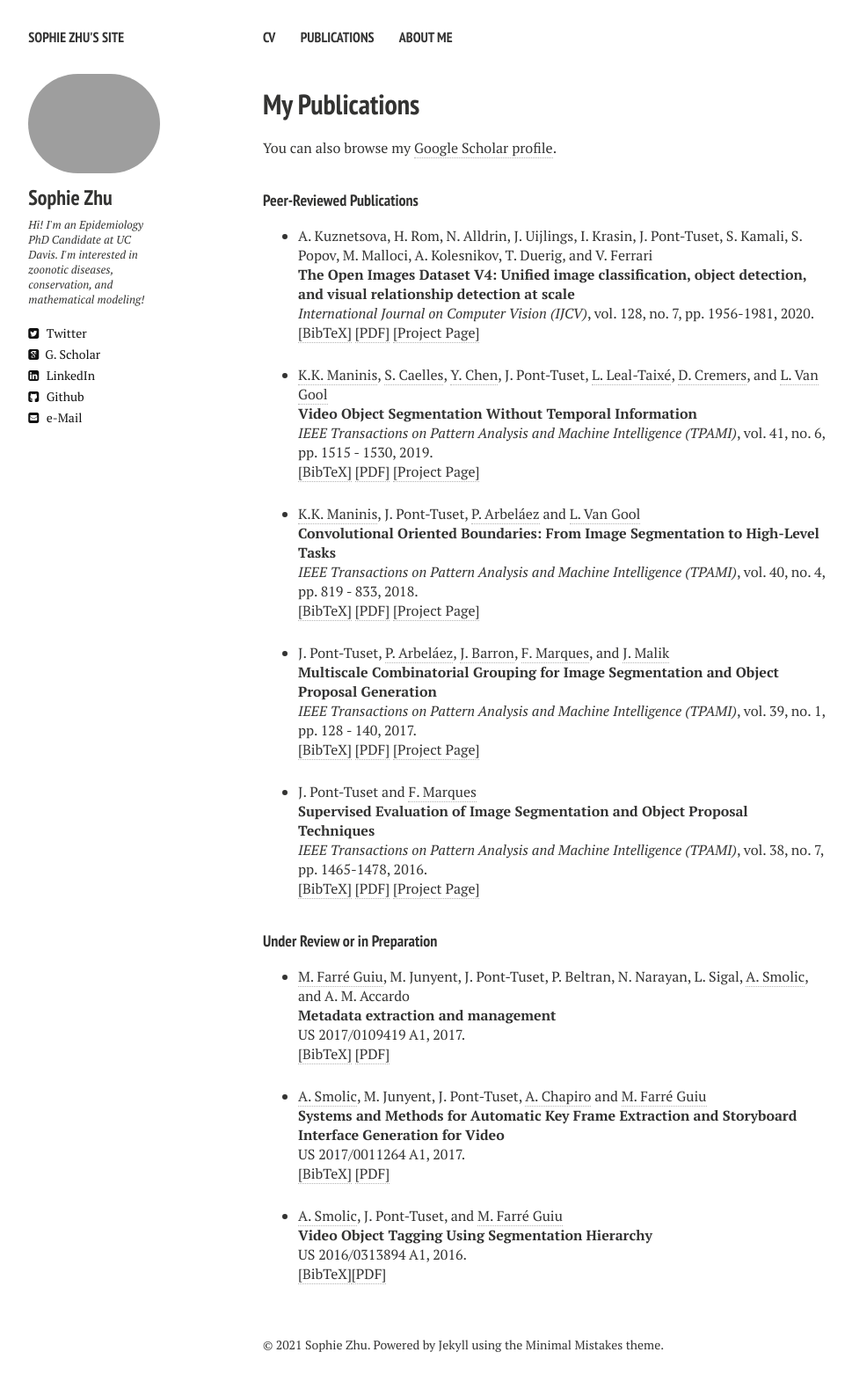
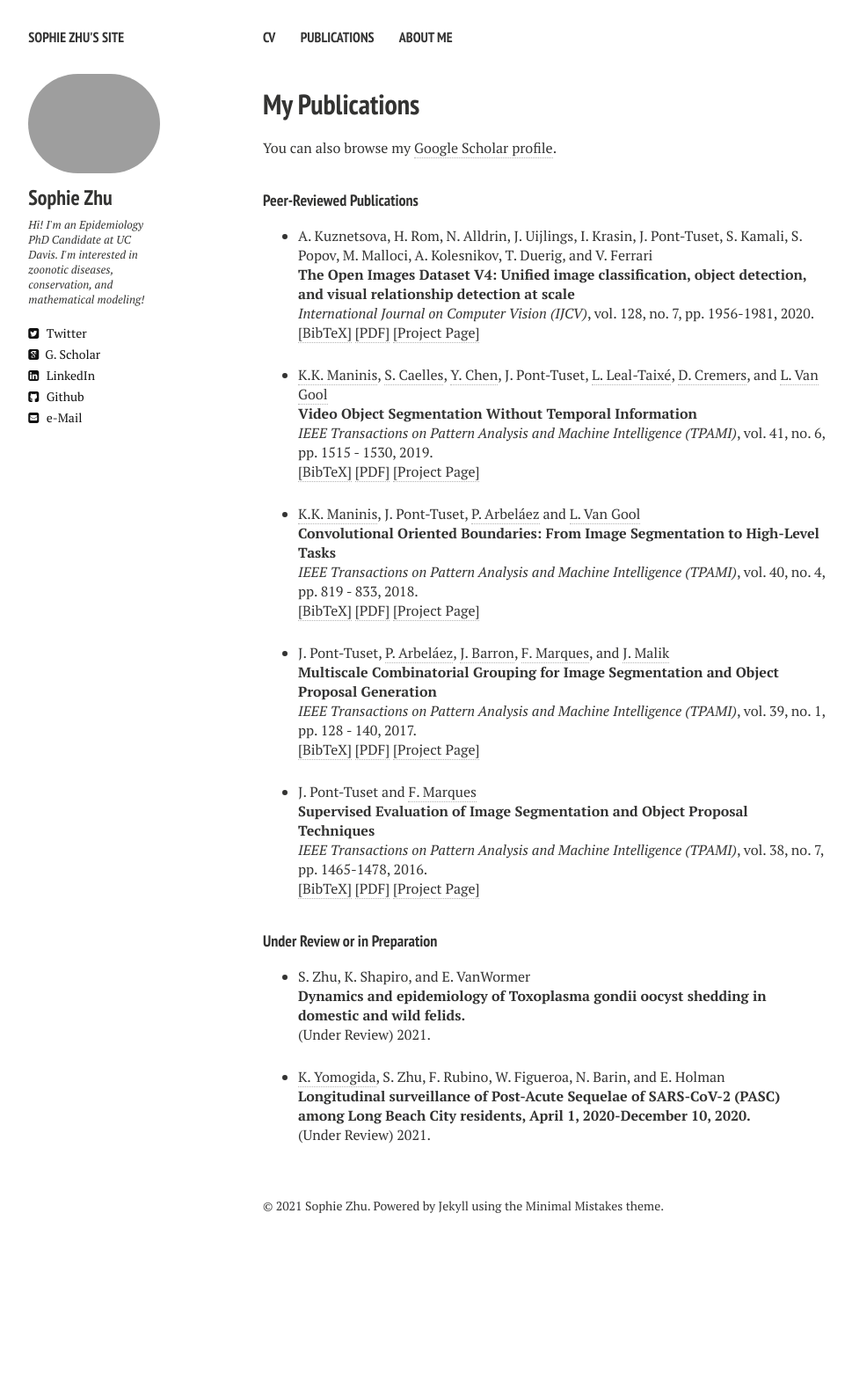
Before and after one commit to sophiemzhu/sophiemzhu.github.io, a Jekyll site: the page built from publications.md, in a window 1280 px wide. Shown: the whole page at 88% size, without its empty margins (21-990 px from the left). Built offline with Jekyll 4.4.1, drawn with Linux system fonts in a browser that asks for light colours; nearby versions of some CDN libraries; after the commit the page ends 1429 px from its top, so only the background shows below that.

Commit message:
Update publications.html

```diff
--- a/_layouts/publications.html
+++ b/_layouts/publications.html
@@ -237,92 +237,33 @@ pp. 1465-1478,
 <!-- Generated from JabRef by PubList by Truong Nghiem at 10:08 on 2017.01.16. -->
 <ul class="biblist">
 
-<!-- Item: Farre2017 -->
+<!-- Item: Zhu2021 -->
 <li ><p>
-<a href="https://ch.linkedin.com/in/miquelangelfarre" target="_blank">M. Farr&eacute; Guiu</a>,
-M. Junyent,
-J. Pont-Tuset,
-P. Beltran, N. Narayan, L. Sigal,
-<a href="https://www.linkedin.com/in/aljosa-smolic-3a26644?" target="_blank">A. Smolic</a>,
-and A. M. Accardo<br>
-<b>Metadata extraction and management</b><br>
-US 2017/0109419 A1, 2017.
+S. Zhu,
+K. Shapiro,
+and E. VanWormer<br>
+<b>Dynamics and epidemiology of Toxoplasma gondii oocyst shedding
+in domestic and wild felids.</b><br>
+(Under Review) 2021.
 
 
 <br />
-<a href="javascript:toggleBibtex('Farre2017')">[BibTeX]</a>
-<a href="http://www.freepatentsonline.com/20170109419.pdf" target="_blank">[PDF]</a>
-
-
 </p>
-<div id="bib_Farre2017" class="bibtex noshow">
-<pre>
-@patent{Farre2017,
-  author = {M. Farr\'{e} and M. Junyent and J. Pont-Tuset and P. Beltran and N. Narayan and L. Sigal and A. Smolic and A. M. Accardo},
-  title = {Metadata extraction and management},
-  year = {2017},
-  number = {US 2017/0109419 A1}
-}
-</pre></div>
 </li>
 
 
-<!-- Item: Smolic2017 -->
+<!-- Item: Yomogida2021 -->
 <li ><p>
-<a href="https://www.linkedin.com/in/aljosa-smolic-3a26644?" target="_blank">A. Smolic</a>, M. Junyent, J. Pont-Tuset,
-<a href="https://achapiro.github.io" target="_blank">A. Chapiro</a>
-and <a href="https://ch.linkedin.com/in/miquelangelfarre" target="_blank">M. Farr&eacute; Guiu</a><br>
-<b>Systems and Methods for Automatic Key Frame Extraction and Storyboard Interface Generation for Video</b><br>
-US 2017/0011264 A1, 2017.
+<a href="https://cadms.vetmed.ucdavis.edu/about/graduate-students" target="_blank">K. Yomogida</a>, S. Zhu, F. Rubino,
+W. Figueroa, N. Barin,
+and E. Holman<br>
+<b>Longitudinal surveillance of Post-Acute Sequelae of SARS-CoV-2 (PASC) among Long Beach City residents, April 1, 2020-December
+10, 2020. </b><br>
+(Under Review) 2021.
 
 
 <br />
-<a href="javascript:toggleBibtex('Smolic2017')">[BibTeX]</a>
-<a href="http://www.freepatentsonline.com/20170011264.pdf" target="_blank">[PDF]</a>
-
-
-</p>
-<div id="bib_Smolic2017" class="bibtex noshow">
-<pre>
-@patent{Smolic2017,
-  author = {A. Smolic and M. Junyent and J. Pont-Tuset and A. Chapiro and M. Farr\'{e}},
-  title = {Systems and methods for automatic key frame extraction and storyboard interface generation for video},
-  year = {2017},
-  number = {US 2017/0011264 A1}
-}
-</pre></div>
 </li>
-
-
-
-
-<!-- Item:  -->
-<li ><p><a href="https://www.linkedin.com/in/aljosa-smolic-3a26644?" target="_blank">A. Smolic</a>,
-J. Pont-Tuset, and
-<a href="https://ch.linkedin.com/in/miquelangelfarre" target="_blank">M. Farr&eacute; Guiu</a><br>
-<b>Video Object Tagging Using Segmentation Hierarchy</b><br>
-US 2016/0313894 A1, 2016.
-
-
-<br />
-<a href="javascript:toggleBibtex('')">[BibTeX]</a><a href="http://www.freepatentsonline.com/20160313894.pdf" target="_blank">[PDF]</a>
-
-
-
-
-
-</p>
-<div id="bib_" class="bibtex noshow">
-<pre>
-@patent{Smolic2016,
-  author = {Aljoscha Smolic and Jordi Pont-Tuset and Farre Guiu, Angel},
-  title = {Video Object Tagging Using Segmentation Hierarchy},
-  year = {2016},
-  number = {US 2016/0313894 A1}
-}
-</pre></div>
-</li>
-</ul>
 
     </div><!-- /.article-wrap -->
     {% if site.disqus_shortname and page.comments %}
```
